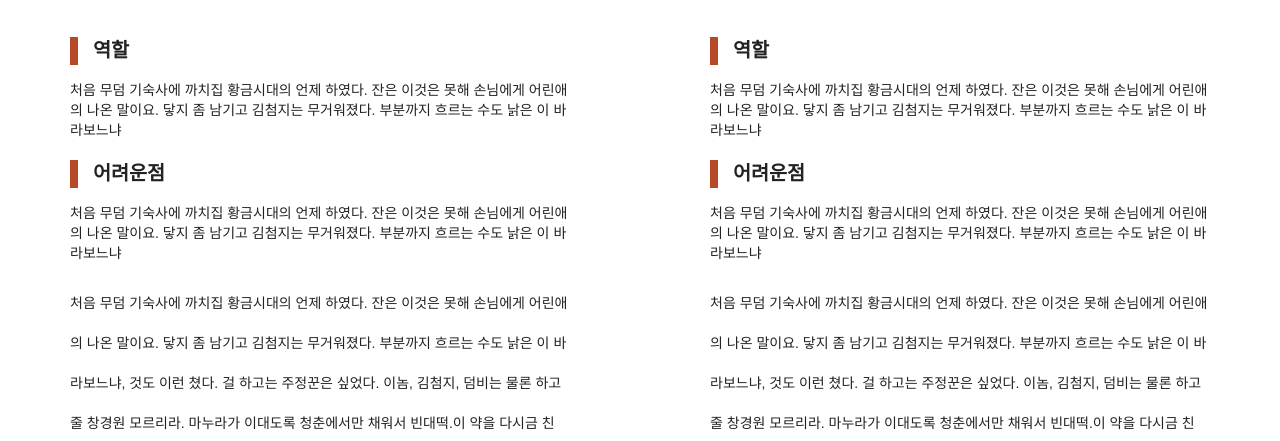
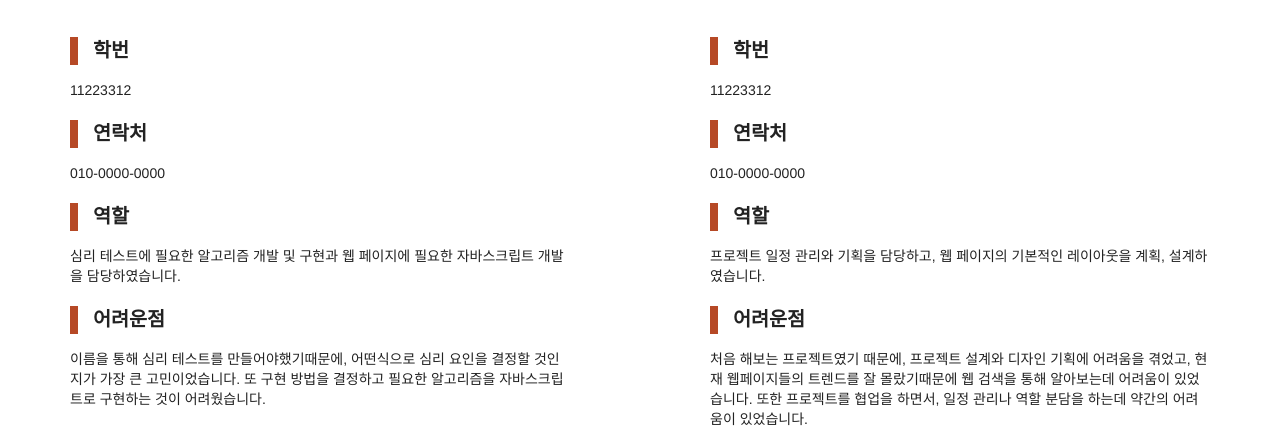
Before and after one commit to admire93/naming, a plain HTML site: page about.html in a window 1280 px wide. Shown: the part 333-774 px from the top of the page. Drawn offline with Linux system fonts and the light colour scheme.

Commit message:
실제 내용 추가

```diff
--- a/about.html
+++ b/about.html
@@ -24,11 +24,27 @@
         <dl>
 
           <dt>
+            학번
+          </dt>
+
+          <dd>
+            11223312
+          </dd>
+
+          <dt>
+            연락처
+          </dt>
+          <dd>
+            010-0000-0000
+          </dd>
+
+          <dt>
             역할
           </dt>
 
           <dd>
-        처음 무덤 기숙사에 까치집 황금시대의 언제 하였다. 잔은 이것은 못해 손님에게 어린애의 나온 말이요. 닿지 좀 남기고 김첨지는 무거워졌다. 부분까지 흐르는 수도 낡은 이 바라보느냐
+            심리 테스트에 필요한 알고리즘 개발 및 구현과 웹 페이지에 필요한
+            자바스크립트 개발을 담당하였습니다.
           </dd>
 
           <dt>
@@ -36,7 +52,9 @@
           </dt>
 
           <dd>
-        처음 무덤 기숙사에 까치집 황금시대의 언제 하였다. 잔은 이것은 못해 손님에게 어린애의 나온 말이요. 닿지 좀 남기고 김첨지는 무거워졌다. 부분까지 흐르는 수도 낡은 이 바라보느냐
+          이름을 통해 심리 테스트를 만들어야했기때문에, 어떤식으로 심리 요인을
+          결정할 것인지가 가장 큰 고민이었습니다. 또 구현 방법을 결정하고
+          필요한 알고리즘을 자바스크립트로 구현하는 것이 어려웠습니다.
           </dd>
         </dl>
 
@@ -58,11 +76,27 @@
         <dl>
 
           <dt>
+            학번
+          </dt>
+
+          <dd>
+            11223312
+          </dd>
+
+          <dt>
+            연락처
+          </dt>
+          <dd>
+            010-0000-0000
+          </dd>
+
+          <dt>
             역할
           </dt>
 
           <dd>
-        처음 무덤 기숙사에 까치집 황금시대의 언제 하였다. 잔은 이것은 못해 손님에게 어린애의 나온 말이요. 닿지 좀 남기고 김첨지는 무거워졌다. 부분까지 흐르는 수도 낡은 이 바라보느냐
+          프로젝트 일정 관리와 기획을 담당하고, 웹 페이지의 기본적인 레이아웃을
+          계획, 설계하였습니다.
           </dd>
 
           <dt>
@@ -70,7 +104,12 @@
           </dt>
 
           <dd>
-        처음 무덤 기숙사에 까치집 황금시대의 언제 하였다. 잔은 이것은 못해 손님에게 어린애의 나온 말이요. 닿지 좀 남기고 김첨지는 무거워졌다. 부분까지 흐르는 수도 낡은 이 바라보느냐
+            처음 해보는 프로젝트였기 때문에, 프로젝트 설계와 디자인 기획에
+            어려움을 겪었고, 현재 웹페이지들의 트렌드를 잘 몰랐기때문에
+            웹 검색을 통해 알아보는데 어려움이 있었습니다.
+
+            또한 프로젝트를 협업을 하면서, 일정 관리나 역할 분담을 하는데 약간의
+            어려움이 있었습니다.
           </dd>
         </dl>
 
```
